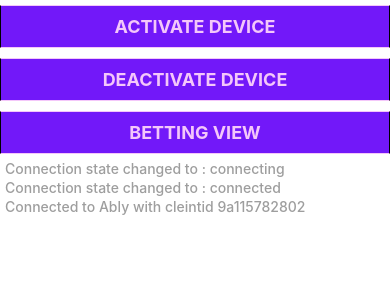
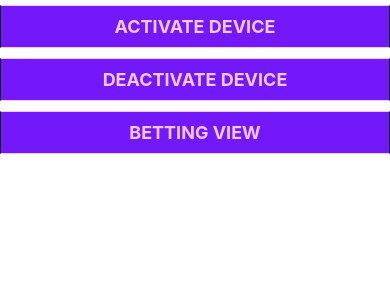
Before and after one commit to wft-dev/bet-reactnative, a React Native app: screen /Home in a window 390 px wide. Shown: the top 300 px of the page. Built offline with nearby package versions, Linux system fonts and the light colour scheme.

Commit message:
Remove Text

```diff
--- a/src/navigation/index.tsx
+++ b/src/navigation/index.tsx
@@ -11,7 +11,7 @@ const MyTheme = {
   },
 };
 
-/** navigation root */
+/** Navigation root */
 const RootNavigator = () => {
   return (
     <NavigationContainer theme={MyTheme}>
--- a/src/screens/BettingView.tsx
+++ b/src/screens/BettingView.tsx
@@ -16,7 +16,7 @@ const BettingView = () => {
   const appState = useRef(AppState.currentState);
   // const [appStateVisible, setAppStateVisible] = useState(appState.current);
 
-  // start eventSource and appState
+  // Start eventSource and appState
   useEffect(() => {
     const subscription = AppState.addEventListener('change', handler)
     startEventSource()
@@ -26,7 +26,7 @@ const BettingView = () => {
     };
   }, []);
 
-  // appState handler
+  // AppState handler
   const handler = async (nextAppState: AppStateStatus) => {
     if (appState.current.match(/inactive|background/) && nextAppState === 'active') {
       startEventSource()
@@ -38,7 +38,7 @@ const BettingView = () => {
     // setAppStateVisible(appState.current);
   }
 
-  // get odds api from eventSource and start eventSource
+  // Get odds api from eventSource and start eventSource
   const startEventSource = () => {
     EventSourceManager.init(`${API_URL}${ApiRoot.getOdds}`);
     const listener: EventSourceListener = (event) => {
@@ -56,13 +56,13 @@ const BettingView = () => {
     EventSourceManager.getListener(listener)
   }
 
-  // end eventSource
+  // End eventSource
   const endEventSource = () => {
     EventSourceManager.onRemoveAllEventListeners();
     EventSourceManager.close();
   }
 
-  // set betting data from message event
+  // Set betting data from message event
   const setBettingDataFromEvent = (bettingData: BettingData) => {
     setBettings((pervBetting) => {
       const isCarName = pervBetting.some((itemBet) => itemBet.carName === bettingData.carName)
@@ -80,7 +80,7 @@ const BettingView = () => {
     });
   }
 
-  // list of betting cars with name and betting value
+  // List of betting cars with name and betting value
   const renderListItems = ({ item }: any) => {
     return (
       <>
@@ -115,7 +115,7 @@ const BettingView = () => {
       <View style={styles.headerContainer}>
         <AppButton style={styles.backAddbtn} textStyle={styles.backAddText} text={AppButtonNames.back} onPress={() => { navigation.goBack() }} />
         <AppButton style={styles.backAddbtn} textStyle={styles.backAddText} text={AppButtonNames.makeBet} onPress={() => {
-          navigation.navigate("MakeBet", {})
+          navigation.navigate("MakeBet")
         }} />
       </View>
       <Text style={styles.demoText}>{AppText.demoRaceText}</Text>
--- a/src/screens/HomeScreen.tsx
+++ b/src/screens/HomeScreen.tsx
@@ -3,19 +3,18 @@ import { useNavigation } from '@react-navigation/native';
 import { HomeScreenNavigationProp } from '../navigation/types';
 import { AppButton } from '../components';
 import { AppButtonNames } from '../constants';
-import { Colors } from '../utils';
 import { EventSourceManager } from '../AppManager';
 
 /** Home Screen */
 const HomeScreen = () => {
   const navigation = useNavigation<HomeScreenNavigationProp>();
 
-  /** navigate to betting screen when click on betting view button */
+  /** Navigate to betting screen when click on betting view button */
   const appButtonOnPress = () => {
     navigation.navigate("Betting")
   }
 
-  // close eventSource connection on deactive
+  // Close eventSource connection on deactive
   const closeEventSourceConnection = () => {
     EventSourceManager.closeRemoveConnection();
   }
@@ -25,9 +24,6 @@ const HomeScreen = () => {
       <AppButton text={AppButtonNames.activateDevice} onPress={() => { }} />
       <AppButton text={AppButtonNames.dectivateDevice} onPress={() => { closeEventSourceConnection() }} />
       <AppButton text={AppButtonNames.bettingView} onPress={() => appButtonOnPress()} />
-      <Text style={styles.connectionText}>Connection state changed to : connecting</Text>
-      <Text style={styles.connectionText}>Connection state changed to : connected</Text>
-      <Text style={styles.connectionText}>Connected to Ably with cleintid 9a115782802</Text>
     </View>
   );
 };
@@ -37,13 +33,6 @@ const styles = StyleSheet.create({
   container: {
     flex: 1,
   },
-  connectionText: {
-    paddingVertical: 1,
-    paddingHorizontal: 5,
-    fontSize: 14,
-    fontWeight: '500',
-    color: Colors.Gray
-  },
 });
 
 
--- a/src/screens/MakeBet.tsx
+++ b/src/screens/MakeBet.tsx
@@ -17,7 +17,7 @@ const MakeBet = () => {
   const [betPrice, onChangeBetPrice] = useState('');
   const [isLoading, setIsLoding] = useState(false);
 
-  // alert message for betting success
+  // Alert message for betting success
   const addBettingAlert = () =>
     Alert.alert(AppAlertText.betTitle, AppAlertText.makeBetMesaage, [
       {
@@ -25,7 +25,7 @@ const MakeBet = () => {
       },
     ]);
 
-  // alert message for validation
+  // Alert message for validation
   const validation = () => {
     if (!carName) {
       Alert.alert(AppAlertText.alertTitle, AppAlertText.carNameMessage);
@@ -36,7 +36,7 @@ const MakeBet = () => {
     }
     return false
   }
-  // call make bet api
+  // Call make bet api
   const makeBetApi = async () => {
     Keyboard.dismiss()
     if (validation()) {
```
Also changed, not shown: src/AppManager/EventSourceManager.tsx (+10 -10 lines), src/navigation/types.ts (+9 -9 lines).
